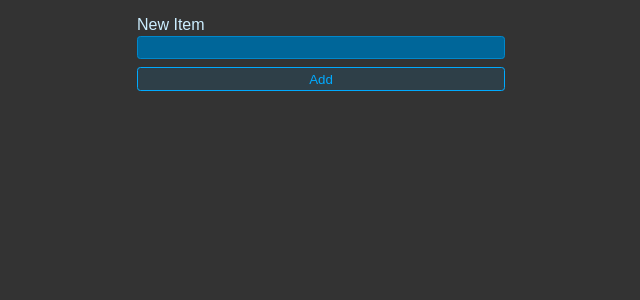
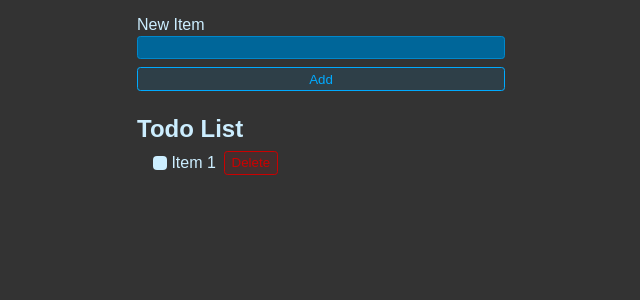
Before and after one commit to benante/react-ToDoList, a React (Vite) app: page / in a window 1280 px wide. Shown: the top 300 px of the page, without its empty margins (319-959 px from the left). Built offline with nearby package versions, Linux system fonts and the light colour scheme.

Commit message:
Finish form and list

```diff
--- a/src/App.jsx
+++ b/src/App.jsx
@@ -1,12 +1,27 @@
 import "./styles.css"
 
 export default function App() {
-  return <form className="new-item-form" action="">
-    <div className="form-row">
-      <label htmlFor="item">New Item</label>
-      <input type="text" name="" id="text" />
-    </div>
-    <button className="btn">Add</button>
+  return (
+    <>
+      <form className="new-item-form" action="">
+        <div className="form-row">
+          <label htmlFor="item">New Item</label>
+          <input type="text" name="" id="text" />
+        </div>
+        <button className="btn">Add</button>
+      </form>
+      <h1 className="header">Todo List</h1>
+      <ul className="list">
+        <li>
+          <label htmlFor="">
+            <input type="checkbox" />
+            Item 1
+          </label>
+          <button className="btn btn-danger">Delete</button>
+        </li>
+      </ul>
 
-  </form>
+
+    </>
+  )
 }
```
